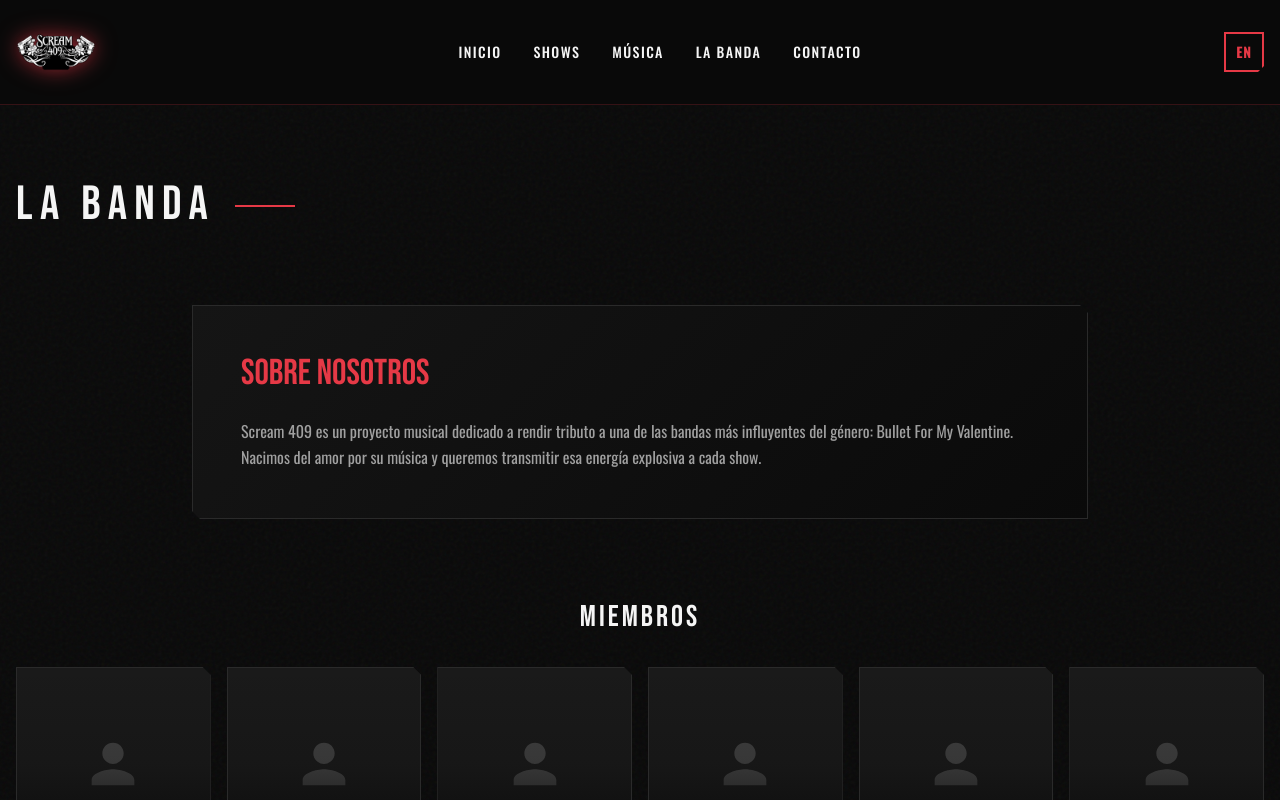
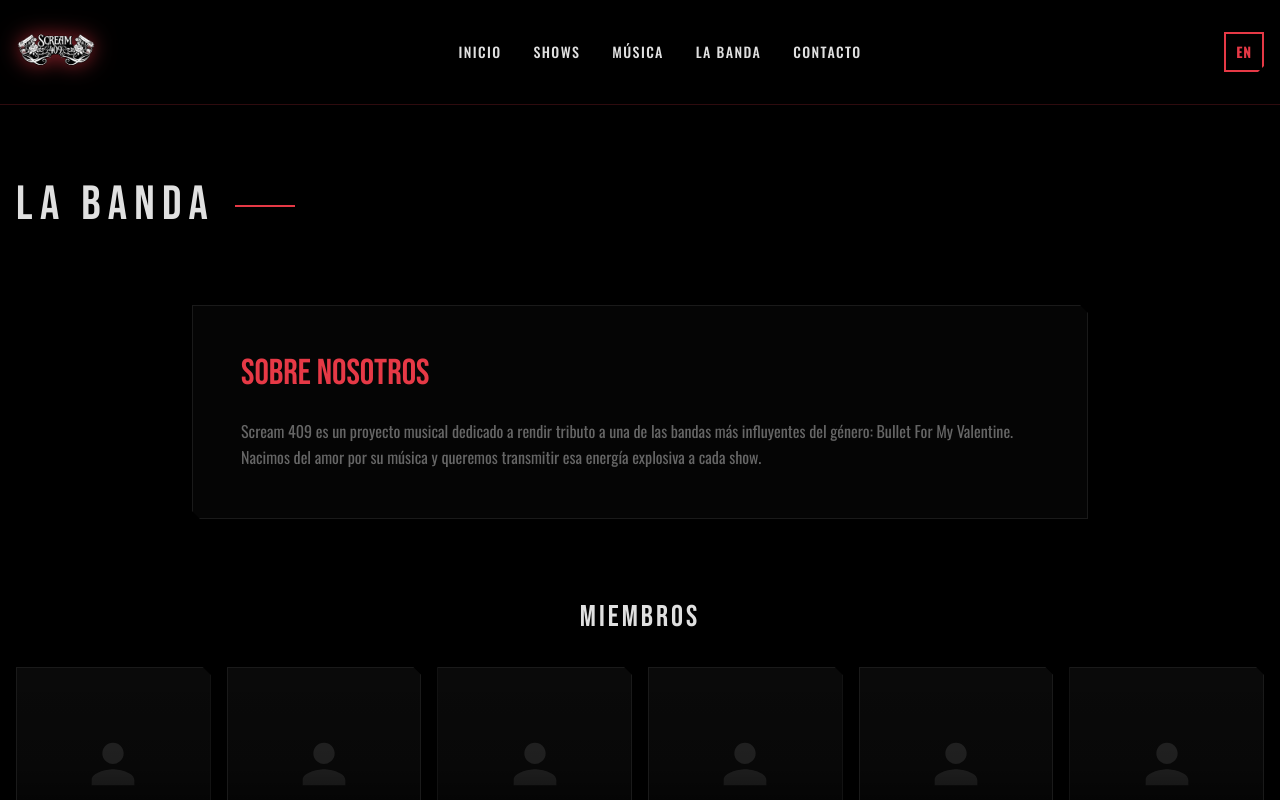
Before and after one commit to PabloBnv/scream409, a Next.js app: page /band in a window 1280 px wide. Shown: the top 800 px of the page. Built offline with nearby package versions, Linux system fonts and the light colour scheme.

Commit message:
Update logo and make design darker

```diff
--- a/app/globals.css
+++ b/app/globals.css
@@ -11,13 +11,13 @@
 }
 
 :root {
-  --background: #0a0a0a;
-  --foreground: #f5f5f5;
+  --background: #000000;
+  --foreground: #e0e0e0;
   --accent: #e63946;
   --accent-hover: #ff4d5a;
   --accent-glow: rgba(230, 57, 70, 0.6);
-  --muted: #1a1a1a;
-  --muted-foreground: #a0a0a0;
+  --muted: #0a0a0a;
+  --muted-foreground: #666666;
   --font-heading: 'Bebas Neue', sans-serif;
   --font-subheading: 'Oswald', sans-serif;
 }
@@ -46,8 +46,8 @@
 /* Metal Texture Background */
 .metal-texture {
   background-image:
-    radial-gradient(ellipse at 50% 0%, rgba(30, 30, 30, 0.5) 0%, transparent 70%),
-    linear-gradient(180deg, #0a0a0a 0%, #111111 50%, #0a0a0a 100%);
+    radial-gradient(ellipse at 50% 0%, rgba(20, 20, 20, 0.3) 0%, transparent 70%),
+    linear-gradient(180deg, #000000 0%, #050505 50%, #000000 100%);
 }
 
 .dark-texture {
@@ -74,7 +74,7 @@
 /* Metal Button Styles */
 .btn-metal {
   position: relative;
-  background: linear-gradient(180deg, #1a1a1a 0%, #0a0a0a 100%);
+  background: #080808;
   border: 2px solid var(--accent);
   color: var(--foreground);
   font-family: var(--font-heading);
@@ -127,8 +127,8 @@
 
 /* Card Style - Sharp Edges */
 .card-metal {
-  background: linear-gradient(135deg, #151515 0%, #0a0a0a 100%);
-  border: 1px solid #2a2a2a;
+  background: #050505;
+  border: 1px solid #1a1a1a;
   clip-path: polygon(
     0 0,
     calc(100% - 8px) 0,
@@ -143,8 +143,8 @@
 .card-metal:hover {
   border-color: var(--accent);
   box-shadow:
-    0 0 20px rgba(230, 57, 70, 0.2),
-    inset 0 0 30px rgba(230, 57, 70, 0.05);
+    0 0 15px rgba(230, 57, 70, 0.15),
+    inset 0 0 20px rgba(230, 57, 70, 0.03);
 }
 
 /* Nav Link with Red Underline */
@@ -216,8 +216,8 @@
 
 /* Input Styles */
 .input-metal {
-  background: #0a0a0a;
-  border: 2px solid #2a2a2a;
+  background: #020202;
+  border: 1px solid #1a1a1a;
   color: var(--foreground);
   font-family: var(--font-subheading);
   padding: 1rem;
```
Also changed, not shown: public/images/logo.png.
